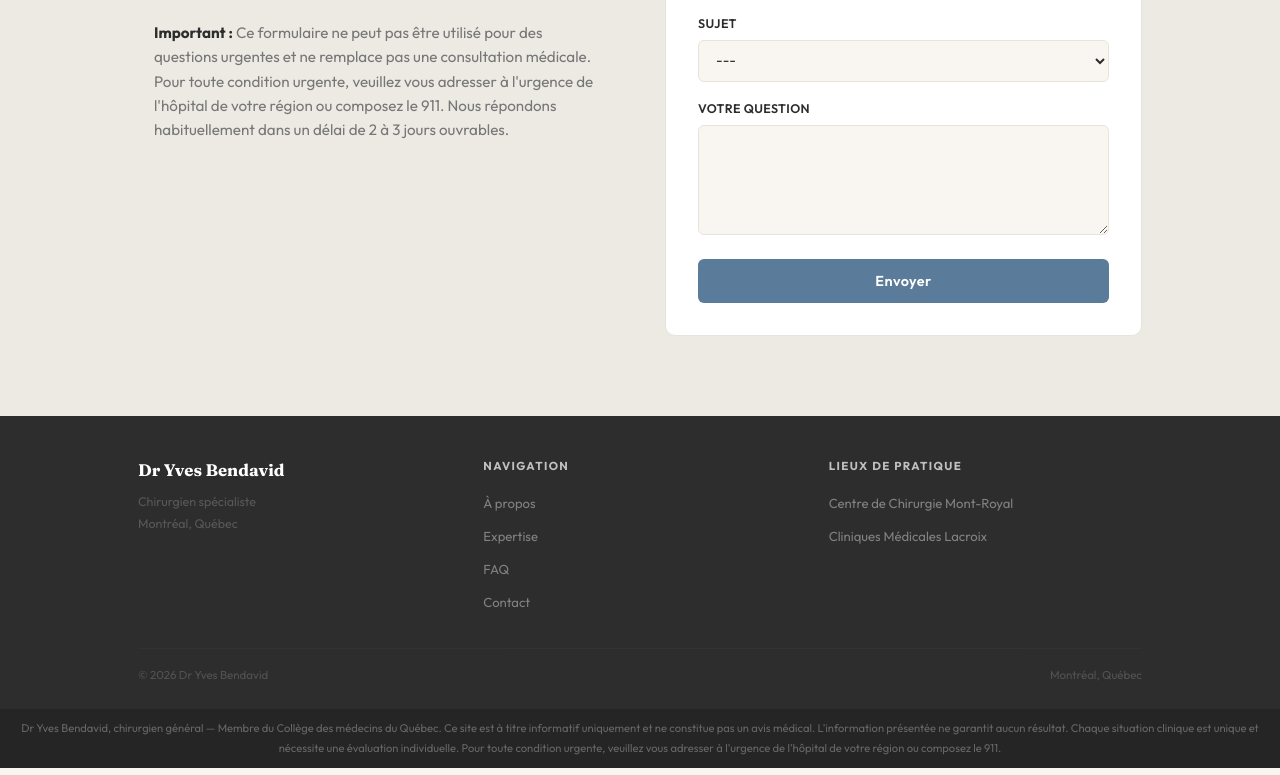
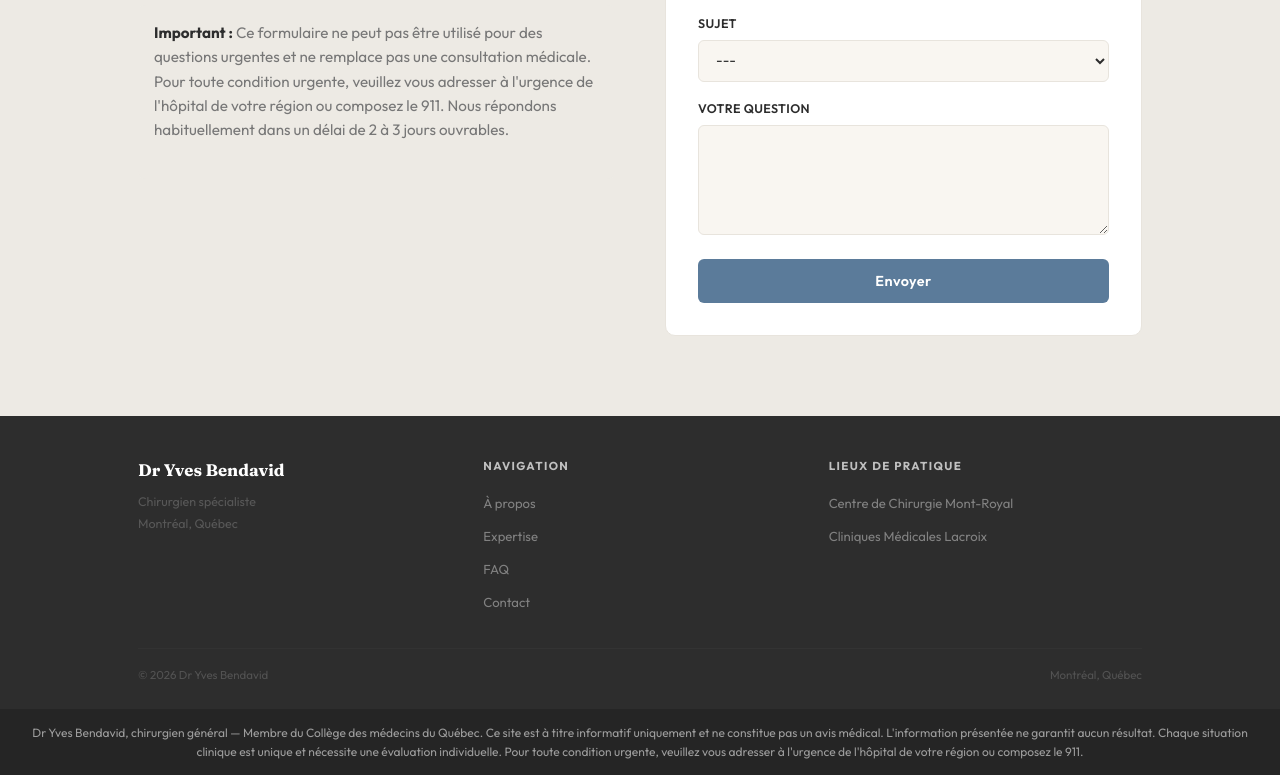
Before and after one commit to quantic001/YB, a plain HTML site: page index.html in a window 1280 px wide. Shown: the part 3896-4671 px from the top of the page. Drawn offline with Linux system fonts and the light colour scheme.

Commit message:
Add files via upload

```diff
--- a/index.html
+++ b/index.html
@@ -190,7 +190,7 @@ footer{background:#2D2D2D;color:rgba(255,255,255,.5);padding:40px 0 24px}
 .ft-col ul li a{color:rgba(255,255,255,.4);font-size:.82rem;text-decoration:none}
 .ft-col ul li a:hover{color:rgba(255,255,255,.8)}
 .ft-bottom{border-top:1px solid rgba(255,255,255,.08);padding-top:16px;font-size:.72rem;opacity:.35;display:flex;justify-content:space-between}
-.disclaimer{background:#252525;color:rgba(255,255,255,.3);padding:10px 0;text-align:center;font-size:.7rem}
+.disclaimer{background:#252525;color:rgba(255,255,255,.55);padding:14px 28px;text-align:center;font-size:.75rem;line-height:1.6}
 
 /* === LANG === */
 .en{display:none !important}
```
